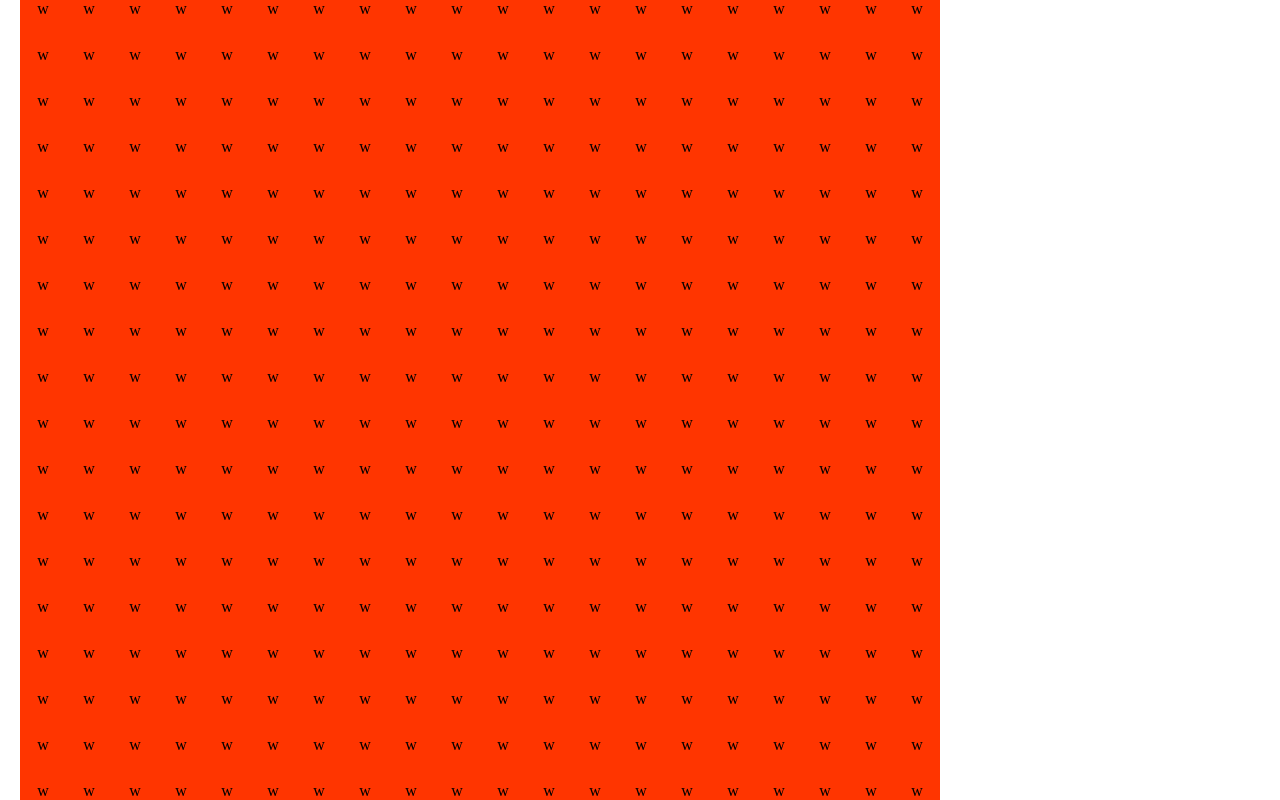
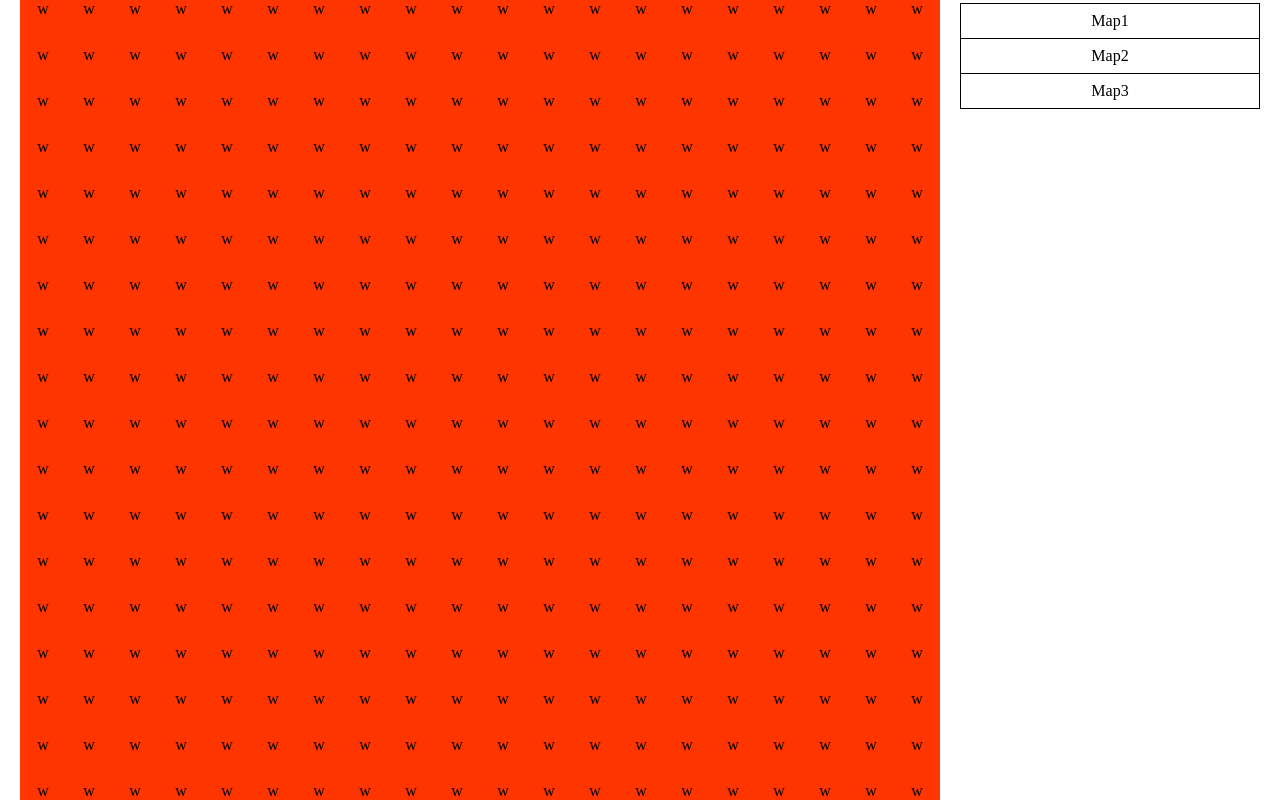
Before and after one commit to FlorianGericke/ap-y2-tsPacman, a React app: page / in a window 1280 px wide. Built offline with nearby package versions, Linux system fonts and the light colour scheme.

Commit message:
list displays active elements

```diff
--- a/src/app/App.tsx
+++ b/src/app/App.tsx
@@ -2,6 +2,7 @@ import React from 'react';
 import { GameField } from './components/gameField/GameField';
 import './styles/scss/App.scss';
 import { Button } from './components/button/Button';
+import { List } from './components/list/List';
 
 const fieldInformation: string[] = [];
 
@@ -24,7 +25,11 @@ function onSave() {
 	};
 	for (let i = 2; i < fieldInformation.length; i++) {
 		// eslint-disable-next-line
-		const insert = JSON.parse(`{"${fieldInformation[i]}":"${document.getElementById(fieldInformation[i])!.className}"}`);
+		const insert = JSON.parse(
+			`{"${fieldInformation[i]}":"${
+				document.getElementById(fieldInformation[i])?.className
+			}"}`,
+		);
 		GamefieldInformation = Object.assign(GamefieldInformation, insert);
 	}
 
@@ -39,8 +44,12 @@ export const App: React.FC = () => (
 			height={20}
 			className="GameField"
 		/>
-
-		<div style={{ display: 'flex', height: 'fit-content' }}>
+		<div style={{ marginLeft: '20px' }}>
+			<div
+				style={{
+					display: 'flex',
+				}}
+			>
 				<Button onClick={onSave} className="Button">
 					Save
 				</Button>
@@ -52,5 +61,7 @@ export const App: React.FC = () => (
 					type="text"
 				/>
 			</div>
+			<List className={'List'} />
+		</div>
 	</div>
 );
--- a/src/app/components/button/Button.tsx
+++ b/src/app/components/button/Button.tsx
@@ -17,7 +17,7 @@ export const Button: React.FC<Clickable> = (props) => {
 		>
 			<div
 				className={
-					mouseDown ? 'buttonInnerDiv--mousedown' : 'buttonInnerDiv'
+					mouseDown ? 'Div-buttonInner--mousedown' : 'Div-buttonInner'
 				}
 				onMouseDown={() => setMouseDown(true)}
 				onMouseUp={() => setMouseDown(false)}
--- a/src/app/components/button/scss/Button.scss
+++ b/src/app/components/button/scss/Button.scss
@@ -1,4 +1,4 @@
-.buttonInnerDiv{
+.Div-buttonInner{
   padding: 10px;
   display: flex;
   justify-content: center;
@@ -12,7 +12,7 @@
   }
 
   &--mousedown{
-    @extend .buttonInnerDiv;
+    @extend .Div-buttonInner;
     box-shadow: black 1px 1px 10px -2px;
   }
 }
--- a/src/app/components/gameField/Field.tsx
+++ b/src/app/components/gameField/Field.tsx
@@ -18,7 +18,7 @@ export const Field: React.FC<{ id: string; size?: number }> = (props) => {
 			<div
 				id={props.id}
 				onClick={() => setWall(!isWall)}
-				className={isWall ? 'field--wall' : 'field--path'}
+				className={isWall ? 'Div-field--wall' : 'Div-field--path'}
 				style={style}
 			>
 				{isWall ? 'w' : 'p'}
--- a/src/app/components/gameField/GameField.tsx
+++ b/src/app/components/gameField/GameField.tsx
@@ -37,7 +37,7 @@ export const GameField: React.FC<GameField> = (props) => {
 	return (
 		<div className={props.className}>
 			{colum.map((colum) => (
-				<div key={Math.random()} className={'gameFieldRow'}>
+				<div key={Math.random()} className={'Div-gameFieldRow'}>
 					{colum}
 				</div>
 			))}
--- a/src/app/components/gameField/scss/Field.scss
+++ b/src/app/components/gameField/scss/Field.scss
@@ -1,4 +1,4 @@
-.field {
+.Div-field {
   position: relative;
   width: 2.5rem;
   height: 2.5rem;
@@ -12,13 +12,13 @@
   }
 
   &--wall {
-    @extend .field;
+    @extend .Div-field;
     background: #ff3500;
     border: #ff3500 solid;
   }
 
   &--path {
-    @extend .field;
+    @extend .Div-field;
     background: #D5AE77;
     border: #D5AE77 solid;
   }
--- a/src/app/components/gameField/scss/GameField.scss
+++ b/src/app/components/gameField/scss/GameField.scss
@@ -1,3 +1,3 @@
-.gameFieldRow{
+.Div-gameFieldRow{
   display: flex;
 }
--- a/src/app/components/list/List.tsx
+++ b/src/app/components/list/List.tsx
@@ -1,9 +1,45 @@
-import React from 'react';
+import React, { useState } from 'react';
+import './scss/List.scss';
 
 interface Listable {
 	className?: string;
 }
 
-export const List: React.FC<Listable> = (props) => (
-	<div className={props.className} />
-);
+export const List: React.FC<Listable> = (props) => {
+	const [elements, setElements] = useState([]);
+	const [activeElement, setActive] = useState('0');
+
+	function isClassNameActive(activeId: string): string {
+		return activeId === activeElement
+			? 'Div-ListItems--active'
+			: 'Div-ListItems';
+	}
+
+	return (
+		<div className={props.className}>
+			<div style={{ backgroundColor: 'black' }} className={'Div-List'}>
+				<div
+					className={isClassNameActive('1')}
+					onClick={() => setActive('1')}
+					id={'1'}
+				>
+					Map1
+				</div>
+				<div
+					className={isClassNameActive('2')}
+					onClick={() => setActive('2')}
+					id={'2'}
+				>
+					Map2
+				</div>
+				<div
+					className={isClassNameActive('3')}
+					onClick={() => setActive('3')}
+					id={'3'}
+				>
+					Map3
+				</div>
+			</div>
+		</div>
+	);
+};
--- a/src/app/components/list/scss/List.scss
+++ b/src/app/components/list/scss/List.scss
@@ -0,0 +1,30 @@
+.Div-List {
+  display: flex;
+  flex-direction: column;
+
+  .Div-ListItems {
+    text-align: center;
+
+    &:hover {
+      opacity: .9
+    }
+
+    background-color: white;
+    padding: 0.5rem;
+
+    border: 1px solid black;
+
+    &--active {
+      @extend .Div-ListItems;
+      opacity: .9;
+    }
+
+    &:first-child {
+      border-bottom: none;
+    }
+
+    &:last-child {
+      border-top: none;
+    }
+  }
+}
--- a/src/app/styles/scss/App.scss
+++ b/src/app/styles/scss/App.scss
@@ -18,6 +18,10 @@ body{
 }
 
 .Button{
-  margin-left: 20px;
+  //margin-left: 20px;
   width: 100px
 }
+
+.List{
+  margin-top: 25px;
+}
```
Lines whose indentation alone changed are shown as unchanged.
